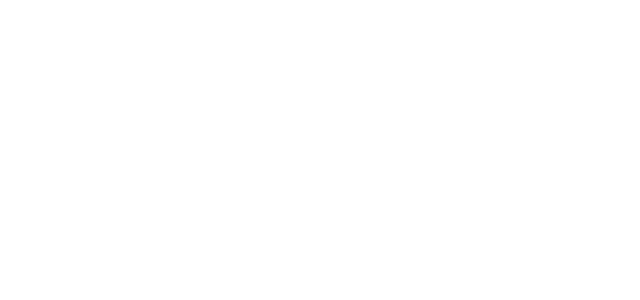
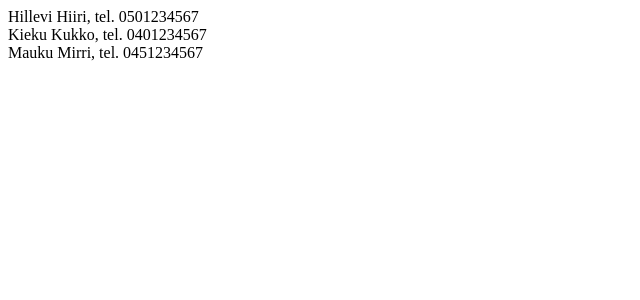
Before and after one commit to maijuriina/digitrade-contact-app, an Angular app: page / in a window 1280 px wide. Shown: the top 300 px of the page, without its empty margins (0-640 px from the left). Built offline with nearby package versions, Linux system fonts and the light colour scheme.

Commit message:
Data now shows in browser. Changed the prefix from json file from .app to .dtca

```diff
--- a/angular.json
+++ b/angular.json
@@ -7,7 +7,7 @@
       "root": "",
       "sourceRoot": "src",
       "projectType": "application",
-      "prefix": "app",
+      "prefix": "dtca",
       "schematics": {},
       "architect": {
         "build": {
--- a/src/app/app.component.html
+++ b/src/app/app.component.html
@@ -1 +1,2 @@
 <!--The content below is only a placeholder and can be replaced.-->
+<app-contact-list></app-contact-list> <!--tag that contacts the app contact list component-->
--- a/src/app/contact/contact-list/contact-list.component.html
+++ b/src/app/contact/contact-list/contact-list.component.html
@@ -1,3 +1,3 @@
-<p>
-  contact-list works!
-</p>
+<div *ngFor="let contact of contacts">
+  {{contact.firstName}} {{contact.lastName}}, tel. {{contact.phone}}
+</div>
```
